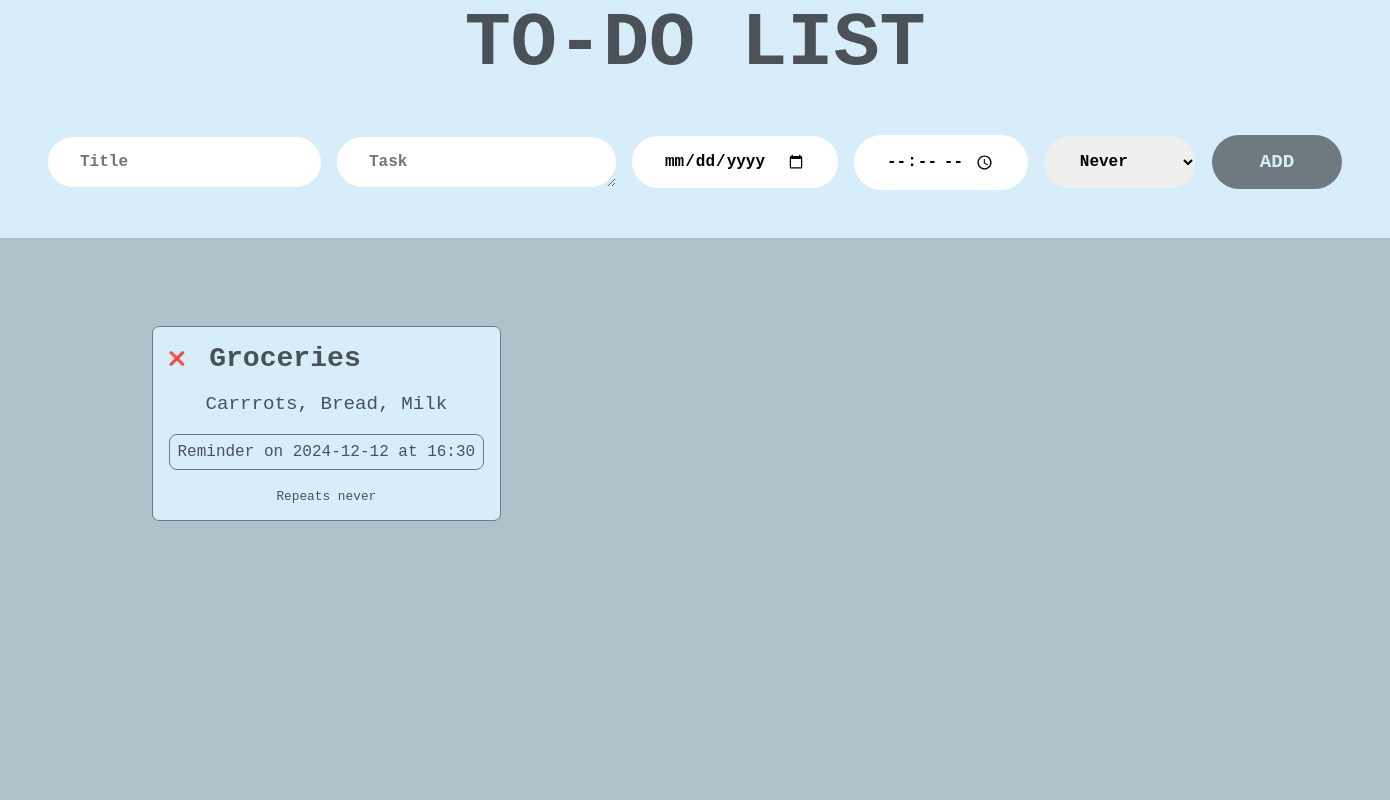
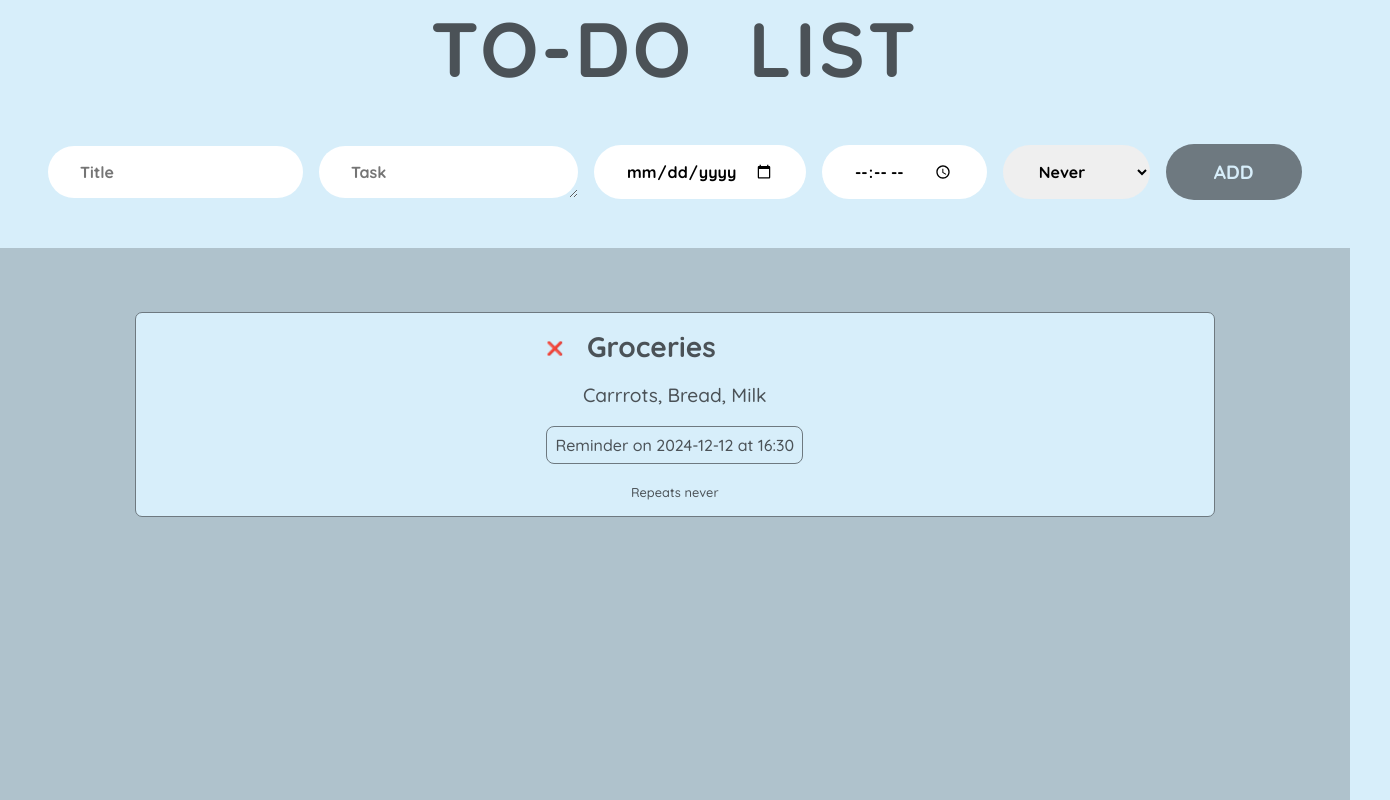
Before and after one commit to adithyay19/toDoApp, a React (Vite) app: page / in a window 1280 px wide. Shown: the whole page, 1390 px wide, since content can reach past the window. Built offline with nearby package versions, Linux system fonts and the light colour scheme.

Commit message:
Divided into components

```diff
--- a/index.html
+++ b/index.html
@@ -2,7 +2,6 @@
 <html lang="en">
   <head>
     <meta charset="UTF-8" />
-    <meta name="viewport" content="width=device-width, initial-scale=1.0">
     <link rel="icon" type="image/png" href="/icon.png" />
     <meta name="viewport" content="width=device-width, initial-scale=1.0" />
     <title>To-Do App</title>
--- a/src/App.tsx
+++ b/src/App.tsx
@@ -1,4 +1,7 @@
 import { useState } from "react";
+import InputSection from "./InputSection";
+import Header from "./Header";
+import TasksList from "./TasksList";
 
 const initialList = [
   {
@@ -11,37 +14,7 @@ const initialList = [
   },
 ];
 
-function Card(props: any) {
-  const [remove, setRemove] = useState(false);
-
-  function removeTask() {
-    setRemove(!remove);
-  }
-
-  return (
-    <li className={remove === true ? "card hidden" : "card"}>
-
-        <div className="card-heading">
-          <button onClick={removeTask}>❌</button>
-          <h3>{props.item.title}</h3>
-        </div>
-        <div className="card-task">
-          <p>{props.item.task}</p>
-        </div>
-        <div>
-          <p className="card-timing">
-            Reminder on {props.item.date} at {props.item.time}
-          </p>
-        </div>
-        <div className="card-footer">
-          <p>Repeats {props.item.repeat}</p>
-        </div>
-
-    </li>
-  );
-}
-
-function App() {
+export default function App() {
   const [lists, setLists] = useState(initialList);
   const [title, setTitle] = useState("");
   const [task, setTask] = useState("");
@@ -51,8 +24,7 @@ function App() {
 
   function handleSubmit(event: any) {
     event.preventDefault();
-    if (title === "" || task === "" || date === "" || time === "")
-      alert("Fill all the fields!");
+    if (!title || !task || !date || !time) alert("Fill all the fields!");
     else {
       console.log(title, task, date, time, repeat);
       setLists([
@@ -74,58 +46,27 @@ function App() {
     }
   }
 
+  function handleRemoveTask(id: any) {
+    setLists(lists.filter((list: any) => list.id != id));
+  }
+
   return (
     <div className="app">
-      <div className="header">
-        <h1>To-Do List</h1>
-      </div>
-
-      <form onSubmit={handleSubmit} className="input-section">
-        <input
-          type="text"
-          placeholder="Title"
-          value={title}
-          onChange={(e) => setTitle(e.target.value)}
-        />
-        <textarea
-          placeholder="Task"
-          inputMode="text"
-          rows={1}
-          value={task}
-          onChange={(e) => setTask(e.target.value)}
-        />
-        <input
-          type="date"
-          defaultValue="Date"
-          value={date}
-          onChange={(e) => setDate(e.target.value)}
-        />
-        <input
-          type="time"
-          value={time}
-          onChange={(e) => setTime(e.target.value)}
-        />
-        <select value={repeat} onChange={(e) => setRepeat(e.target.value)}>
-          <option value="never">Never</option>
-          <option value="daily">Daily</option>
-          <option value="weekly">Weekly</option>
-          <option value="monthly">Monthly</option>
-          <option value="yearly">Yearly</option>
-        </select>
-        <button className="add-button" type="submit">
-          Add
-        </button>
-      </form>
-
-      <div className="cards-grid">
-        <ul>
-          {lists.map((i) => (
-            <Card key={i.id} item={i} />
-          ))}
-        </ul>
-      </div>
+      <Header />
+      <InputSection
+        handleSubmit={handleSubmit}
+        title={title}
+        setTitle={setTitle}
+        task={task}
+        setTask={setTask}
+        date={date}
+        setDate={setDate}
+        time={time}
+        setTime={setTime}
+        repeat={repeat}
+        setRepeat={setRepeat}
+      />
+      <TasksList lists={lists} removeTask={handleRemoveTask} />
     </div>
   );
 }
-
-export default App;
--- /dev/null
+++ b/src/Header.tsx
@@ -0,0 +1,7 @@
+export default function Header() {
+  return (
+    <div className="header">
+      <h1>To-Do List</h1>
+    </div>
+  );
+}
--- /dev/null
+++ b/src/InputSection.tsx
@@ -0,0 +1,42 @@
+export default function InputSection(props: any) {
+  return (
+    <form onSubmit={props.handleSubmit} className="input-section">
+      <input
+        type="text"
+        placeholder="Title"
+        value={props.title}
+        onChange={(e) => props.setTitle(e.target.value)}
+      />
+      <textarea
+        placeholder="Task"
+        inputMode="text"
+        rows={1}
+        value={props.task}
+        onChange={(e) => props.setTask(e.target.value)}
+      />
+      <input
+        type="date"
+        value={props.date}
+        onChange={(e) => props.setDate(e.target.value)}
+      />
+      <input
+        type="time"
+        value={props.time}
+        onChange={(e) => props.setTime(e.target.value)}
+      />
+      <select
+        value={props.repeat}
+        onChange={(e) => props.setRepeat(e.target.value)}
+      >
+        <option value="never">Never</option>
+        <option value="daily">Daily</option>
+        <option value="weekly">Weekly</option>
+        <option value="monthly">Monthly</option>
+        <option value="yearly">Yearly</option>
+      </select>
+      <button className="add-button" type="submit">
+        Add
+      </button>
+    </form>
+  );
+}
--- /dev/null
+++ b/src/TaskCard.tsx
@@ -0,0 +1,21 @@
+export default function TaskCard({ item, removeTask }: any) {
+  return (
+    <li className="card">
+      <div className="card-heading">
+        <button onClick={() => removeTask(item.id)}>❌</button>
+        <h3>{item.title}</h3>
+      </div>
+      <div className="card-task">
+        <p>{item.task}</p>
+      </div>
+      <div>
+        <p className="card-timing">
+          Reminder on {item.date} at {item.time}
+        </p>
+      </div>
+      <div className="card-footer">
+        <p>Repeats {item.repeat}</p>
+      </div>
+    </li>
+  );
+}
--- /dev/null
+++ b/src/TasksList.tsx
@@ -0,0 +1,13 @@
+import TaskCard from "./TaskCard";
+
+export default function TasksList({ lists, removeTask }: any) {
+  return (
+    <div className="cards-grid">
+      <ul>
+        {lists.map((item: any) => (
+          <TaskCard key={item.id} item={item} removeTask={removeTask} />
+        ))}
+      </ul>
+    </div>
+  );
+}
--- a/src/index.css
+++ b/src/index.css
@@ -1,3 +1,5 @@
+@import url("https://fonts.googleapis.com/css2?family=Monoton&family=Quicksand:wght@500;700&display=swap");
+
 * {
   margin: 0;
   padding: 0;
@@ -5,11 +7,12 @@
 }
 
 body {
-  color: #4B5257;
-  background-color: #D7EEFA;
-  font-family: 'Courier New', Courier, monospace;
+  font-size: 2.4rem;
+  font-family: "san-serif";
+  color: #4b5257;
+  background-color: #d7eefa;
+  font-family: "Quicksand";
   font-weight: 500;
-  font-size: 2.4rem;
 }
 
 .app {
@@ -22,8 +25,8 @@ body {
 .header {
   text-transform: uppercase;
   text-align: center;
-  text-decoration:  wavy;
-  ;
+  word-spacing: 30px;
+  letter-spacing: 3px;
 }
 
 .input-section {
@@ -34,8 +37,9 @@ body {
   gap: 1rem;
 }
 
-input, select, textarea {
-
+input,
+select,
+textarea {
   font-family: inherit;
   font-weight: 600;
   font-size: 1rem;
@@ -54,16 +58,16 @@ input, select, textarea {
   border-radius: 10rem;
   border: none;
   cursor: pointer;
-  color: #D7EEFA;
-  background-color: #6E7980;
+  color: #d7eefa;
+  background-color: #6e7980;
 }
 
 .add-button:hover {
-  background-color: #91A0A8;
+  background-color: #91a0a8;
 }
 
 .cards-grid {
-  background-color: #AFC2CC;
+  background-color: #afc2cc;
   padding: 4rem 0;
   display: flex;
   justify-content: space-between;
@@ -72,22 +76,21 @@ input, select, textarea {
   align-items: center;
 }
 
-.cards-grid ul{
-  padding: 1.5rem;
+.cards-grid ul {
   list-style: none;
   text-align: center;
-  width: 20;
+  width: 80%;
   display: grid;
-  grid-template-columns: 1fr 1fr 1fr;
+  grid-template-columns: repeat(auto-fit, minmax(250px, 1fr));
   gap: 1.2rem;
   justify-content: center;
-  align-content: center;
+  align-content: start;
 }
 
 .card {
-  border: 1px solid #6E7980;
-  background-color: #D7EEFA;
-  box-shadow: #4B5257;
+  border: 1px solid #6e7980;
+  background-color: #d7eefa;
+  box-shadow: #4b5257;
   border-radius: 7px;
   cursor: pointer;
   display: grid;
@@ -98,12 +101,8 @@ input, select, textarea {
 }
 
 .card:hover {
-  border-style: 2px solid #6E7980;
-  box-shadow: 3px 3px #6E7980;
-}
-
-.hidden {
-  display: none;
+  border-style: 2px solid #6e7980;
+  box-shadow: 3px 3px #6e7980;
 }
 
 .card-heading {
@@ -117,20 +116,25 @@ input, select, textarea {
   border: none;
   cursor: pointer;
   background-color: transparent;
+  transform: translateY(2px);
 }
 
-.card-task{
+.card-heading > button:hover {
+  transform: rotate(30);
+}
+
+.card-task {
   font-size: 1.2rem;
   font-weight: 400;
 }
 
-.card-timing{
+.card-timing {
   border: 0.5px solid #6e7980;
   padding: 0.5rem;
   border-radius: 8px;
   font-size: 1rem;
 }
 
-.card-footer{
+.card-footer {
   font-size: 0.8rem;
 }
```
